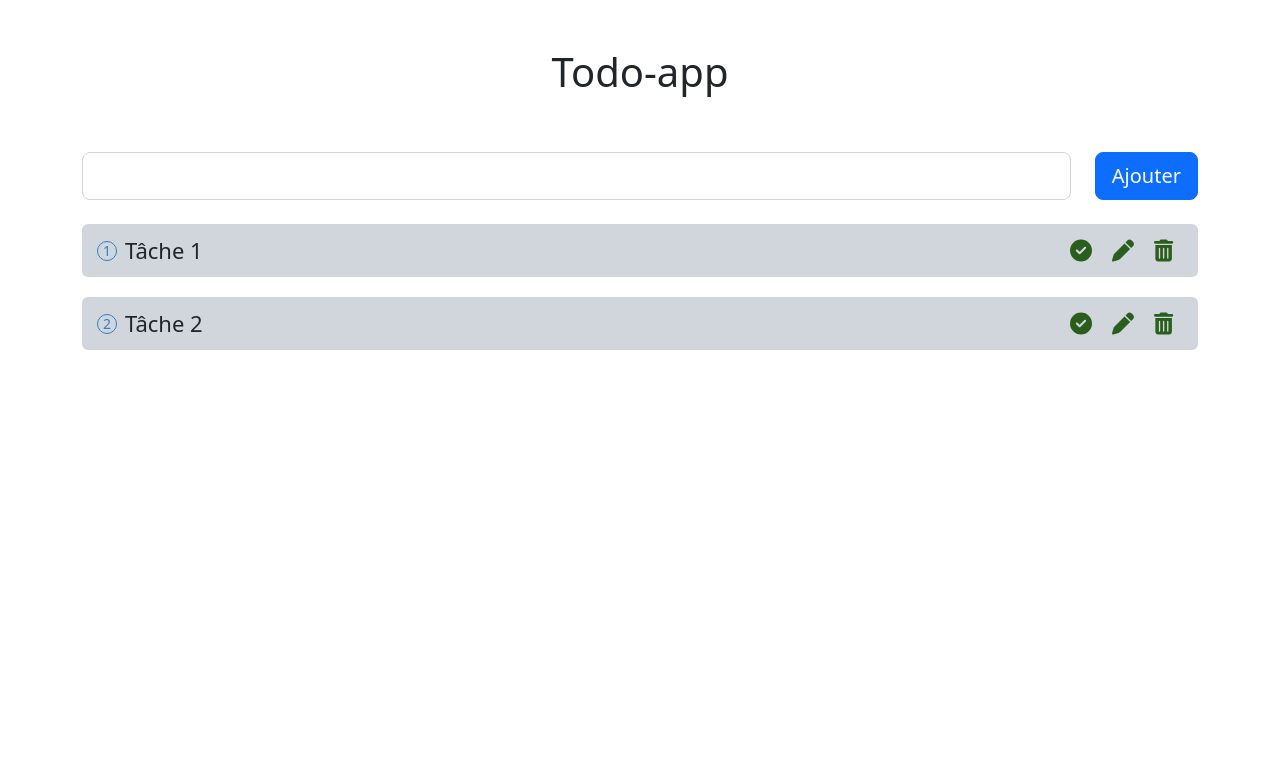
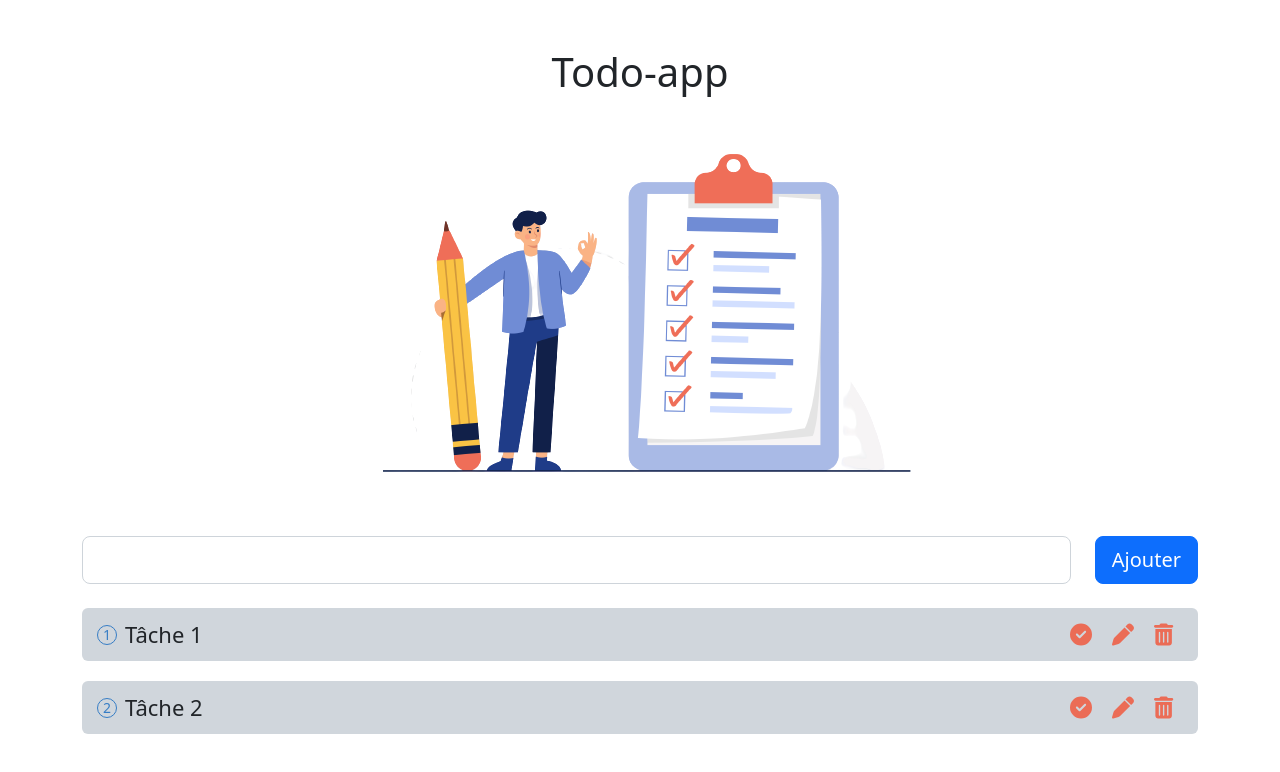
Before and after one commit to YounGio9/mern-todo-app, a React (Create React App) app in the folder frontend/: page / in a window 1280 px wide. Shown: the top 772 px of the page. Built offline with nearby package versions, Linux system fonts and the light colour scheme.

Commit message:
ending css code

```diff
--- a/frontend/src/components/ListTodo.js
+++ b/frontend/src/components/ListTodo.js
@@ -7,6 +7,7 @@ import {
     faPen,
 
 } from '@fortawesome/free-solid-svg-icons'
+import imgTodo from '../assets/Checklis.png';
 
 function ListTodo() {
     // State d'ajout de tâche à la list
@@ -85,6 +86,7 @@ function ListTodo() {
                 <div className="col-md-12 text-xl-center ">
                     <br/><br/>
                     <h1> Todo-app</h1>
+                    <img src={imgTodo} alt="Todoimg" className="img-fluid" />
                     <br/><br/>
                     {/*update task*/}
                     { updateTask && updateTask ? (
--- a/frontend/src/styles/ListTodo.css
+++ b/frontend/src/styles/ListTodo.css
@@ -25,7 +25,7 @@
     justify-content: center;
 }
 .statut{
-    color: #2f8321;
+    color: #a8b9e4;
     position: relative;
     left: 100px;
     font-size: 15px;
@@ -52,7 +52,7 @@
     display: inline-block;
     margin: 0px 10px 0 10px;
     cursor: pointer;
-    color: #2a5e1c;
+    color: #eb6c56;
 }
 .taskBg .icons span:hover {
     color: darkblue;
```
